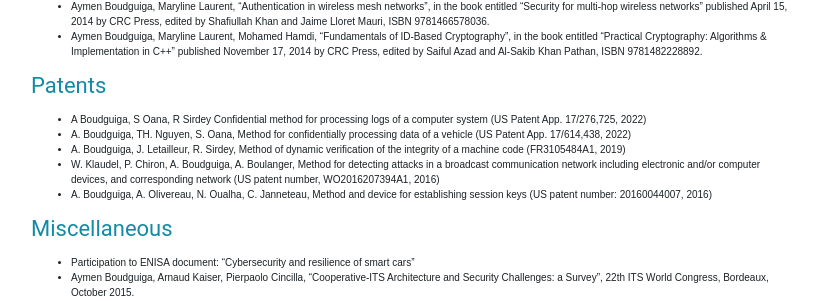
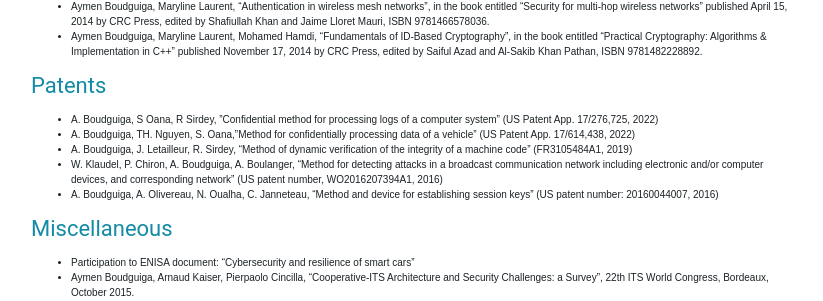
Before and after one commit to aymen0b/aymen0b.github.io, a Jekyll site: the page built from index.md, in a window 1280 px wide and 900 px high, scrolled down 1231 px. Shown: the part 447-748 px from the top of the window, without its empty margins (225-1048 px from the left). Built offline with Jekyll 4.4.1, drawn with Linux system fonts in a browser that asks for light colours.

```diff
--- a/_config.yml
+++ b/_config.yml
@@ -4,7 +4,7 @@ baseurl: "/aymen0b"
 author:
   name: Aymen Boudguiga
   email: aymen.boudguiga[@]gmail.com
-  profile_picture: aymen.jpg
+  profile_picture: aymen.png
 
 markdown: kramdown
 
--- a/_layouts/default.html
+++ b/_layouts/default.html
@@ -7,7 +7,7 @@
   </head>
 
   <body>
-    <div class="profile"><img class="profile_pic" src="/assets/aymen.jpg"></div>
+    <div class="profile"><img class="profile_pic" src="/assets/aymen.png"></div>
 
     <h1>{{ site.title | escape }}</h1>
 
--- a/index.md
+++ b/index.md
@@ -71,11 +71,11 @@ title: Aymen Boudguiga
 
 ### Patents
 
-  - A Boudguiga, S Oana, R Sirdey Confidential method for processing logs of a computer system (US Patent App. 17/276,725, 2022)
-  - A. Boudguiga, TH. Nguyen, S. Oana, Method for confidentially processing data of a vehicle (US Patent App. 17/614,438, 2022)
-  - A. Boudguiga, J. Letailleur, R. Sirdey, Method of dynamic verification of the integrity of a machine code (FR3105484A1, 2019)
-  - W. Klaudel, P. Chiron, A. Boudguiga, A. Boulanger, Method for detecting attacks in a broadcast communication network including electronic and/or computer devices, and corresponding network (US patent number, WO2016207394A1, 2016)
-  - A. Boudguiga, A. Olivereau, N. Oualha, C. Janneteau, Method and device for establishing session keys (US patent number: 20160044007, 2016)
+  - A. Boudguiga, S Oana, R Sirdey, "Confidential method for processing logs of a computer system" (US Patent App. 17/276,725, 2022)
+  - A. Boudguiga, TH. Nguyen, S. Oana,"Method for confidentially processing data of a vehicle" (US Patent App. 17/614,438, 2022)
+  - A. Boudguiga, J. Letailleur, R. Sirdey, "Method of dynamic verification of the integrity of a machine code" (FR3105484A1, 2019)
+  - W. Klaudel, P. Chiron, A. Boudguiga, A. Boulanger, "Method for detecting attacks in a broadcast communication network including electronic and/or computer devices, and corresponding network" (US patent number, WO2016207394A1, 2016)
+  - A. Boudguiga, A. Olivereau, N. Oualha, C. Janneteau, "Method and device for establishing session keys" (US patent number: 20160044007, 2016)
 
 ### Miscellaneous
 
```
Also changed, not shown: assets/aymen.jpg (deleted), assets/aymen.png (added).
